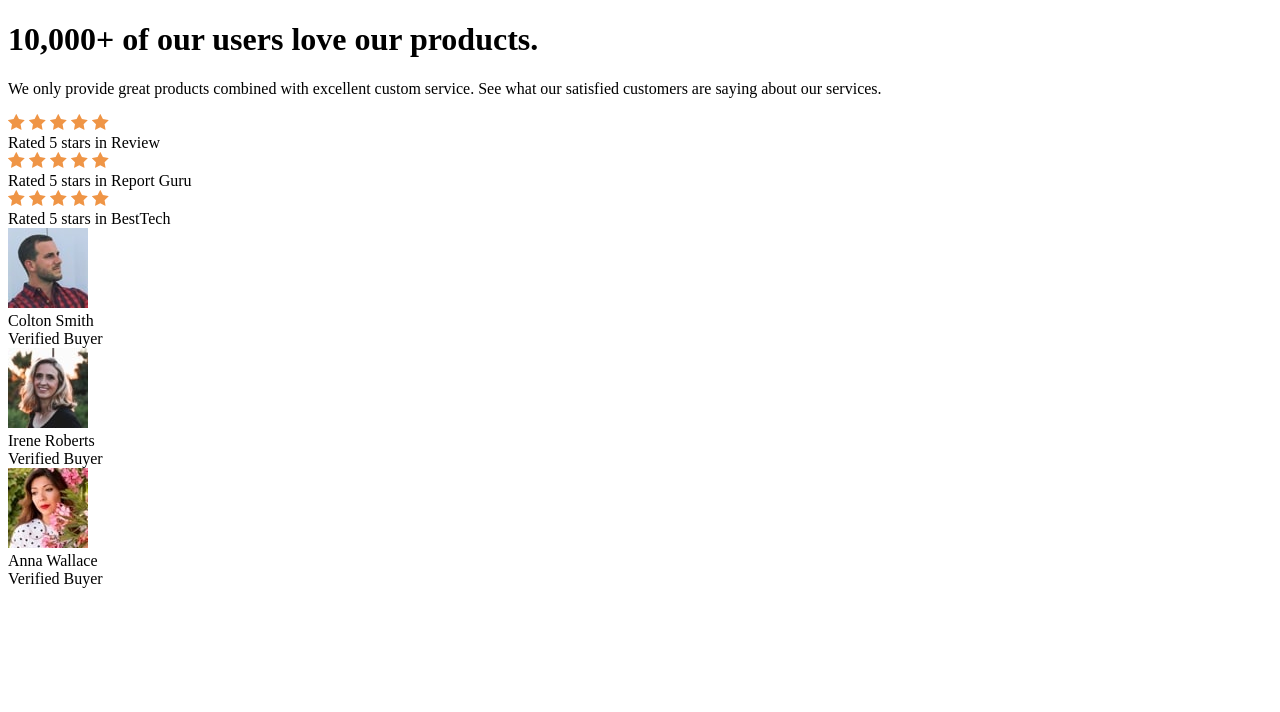
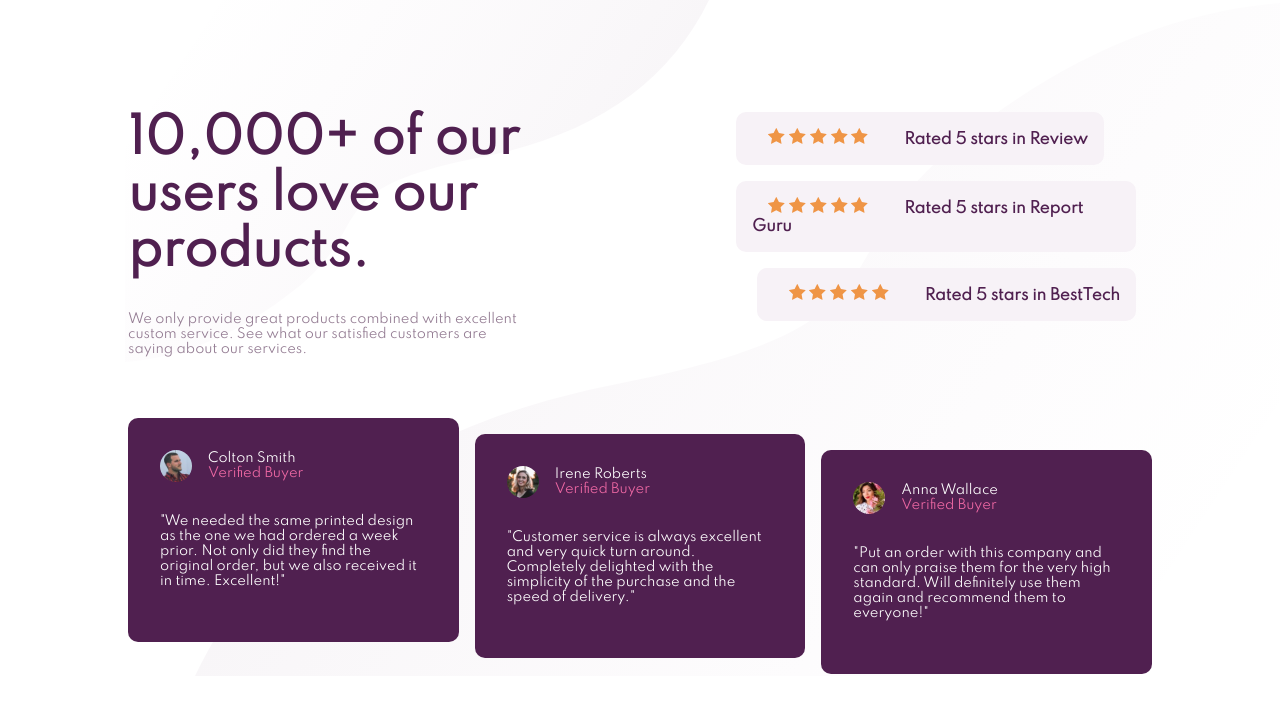
Before and after one commit to Sonyy19/FrontEnd-Mentor-Challenge, a plain HTML site: page Social-Proof-Section/index.html in a window 1280 px wide. Drawn offline with Linux system fonts and the light colour scheme.

Commit message:
Add files via upload

```diff
--- a/Social-Proof-Section/index.html
+++ b/Social-Proof-Section/index.html
@@ -5,7 +5,7 @@
     <meta name="viewport" content="width=device-width, initial-scale=1.0" />
     <link href="style.css" rel="stylesheet" />
 
-    <link href="images/favicon-32x32.png" sizes="32x32" />
+    <link href="images/favicon-32x32.png" rel="icon "sizes="32x32" />
     <title>Social Proof Section</title>
   </head>
 
@@ -57,7 +57,7 @@
       </div>
 
       <!-- Users's Comments -->
-      <section>
+      <div class="card-container">
         <div class="card card1">
           <div class="card-title">
             <img
@@ -70,7 +70,11 @@
               <div class="designation">Verified Buyer</div>
             </div>
           </div>
+          <div class="card-text">"We needed the same printed design as the one we had ordered a week prior.
+          Not only did they find the original order, but we also received it in time.
+          Excellent!"</div>
         </div>
+
         <div class="card card2">
           <div class="card-title">
             <img
@@ -83,7 +87,10 @@
               <div class="designation">Verified Buyer</div>
             </div>
           </div>
+          <div class="card-text">"Customer service is always excellent and very quick turn around. Completely
+          delighted with the simplicity of the purchase and the speed of delivery."</div>
         </div>
+
         <div class="card card3">
           <div class="card-title">
             <img src="images/image-anne.jpg" alt="anne-image" class="avatar" />
@@ -92,8 +99,10 @@
               <div class="designation">Verified Buyer</div>
             </div>
           </div>
+          <div class="card-text">"Put an order with this company and can only praise them for the very high
+          standard. Will definitely use them again and recommend them to everyone!"</div>
         </div>
-      </section>
+      </div>
     </main>
   </body>
 </html>
--- a/Social-Proof-Section/style.css
+++ b/Social-Proof-Section/style.css
@@ -1 +1,133 @@
 @import url(https://fonts.googleapis.com/css2?family=Spartan&display=swap);
+
+body {
+  font-family: "Spartan", sans-serif;
+  font-size: 15px;
+  background-image:  url(images/bg-pattern-top-desktop.svg), url(images/bg-pattern-bottom-desktop.svg);
+  background-repeat: no-repeat, no-repeat;
+  background-position: 18% 0px, 100% 36%;
+}
+:root {
+  --white: hsl(0, 0%, 100%);
+  --light-grayish-magenta: hsl(300, 24%, 96%);
+  --dark-grayish-magenta: hsl(303, 10%, 53%);
+  --very-dark-magenta: hsl(300, 43%, 22%);
+  --soft-pink: hsl(333, 80%, 67%);
+}
+main {
+  width: 80vw;
+  margin: auto;
+  margin-top: 5rem;
+  display: flex;
+  flex-direction: column;
+}
+
+#first-row {
+  display: flex;
+}
+
+header {
+  flex-basis: 60%;
+
+}
+h1 {
+  font-size: 3rem;
+  font-weight: 700;
+  color: var(--very-dark-magenta);
+}
+p {
+  font-size: small;
+  font-weight: 400;
+  margin-top: 1rem;
+  color: var(--dark-grayish-magenta);
+  line-height: 1,5rem;
+}
+
+#star-wrap {
+  flex-basis: 60%;
+  display: flex;
+  flex-direction: column;
+  padding: 1rem;
+  padding-top: 2rem;
+  margin-left: 12rem;
+}
+.star-item {
+  font-weight: 700;
+  color: var(--very-dark-magenta);
+  background-color: var(--light-grayish-magenta);
+  padding: 1rem;
+  border-radius: 10px;
+}
+.star-item1 {
+  align-self: flex-start;
+  margin-bottom: 1rem;
+}
+.star-item2 {
+  align-self: center;
+  margin-bottom: 1rem;
+}
+.star-item3 {
+  align-self: flex-end;
+}
+.star {
+  margin: 1rem 2rem 1rem 1rem;
+  display: inline;
+}
+
+.card-container {
+  display: flex;
+  justify-content: space-between;
+  height: 16rem;
+  margin-top: 3rem;
+}
+.card {
+  background-color: var(--very-dark-magenta);
+  border-radius: 10px;
+  padding: 2rem;
+  flex: 1 1 27%;
+  height: 10rem;
+}
+
+.card-title {
+  display: flex;
+  align-items: center;
+}
+.name-des {
+  font-size: small;
+  display: inline-block;
+  flex-direction: column;
+  padding-left: 1rem;
+}
+.name {
+  color: var(--white);
+}
+.designation {
+  color: var(--soft-pink);
+}
+.avatar {
+  border-radius: 50%;
+  width: 2rem;
+}
+.card-text {
+  color: var(--white);
+  line-height: 1,5rem;
+  padding-top: 2rem;
+  font-size: small;
+}
+
+.card1 {
+  align-self: flex-start;
+  margin-right: 1rem;
+}
+.card2 {
+  align-self: center;
+  margin-right: 1rem;
+}
+.card3 {
+  align-self: flex-end;
+}
+
+ /* Responsive */
+ @media only screen and (max-width: 1024px)  {
+
+ }
```
